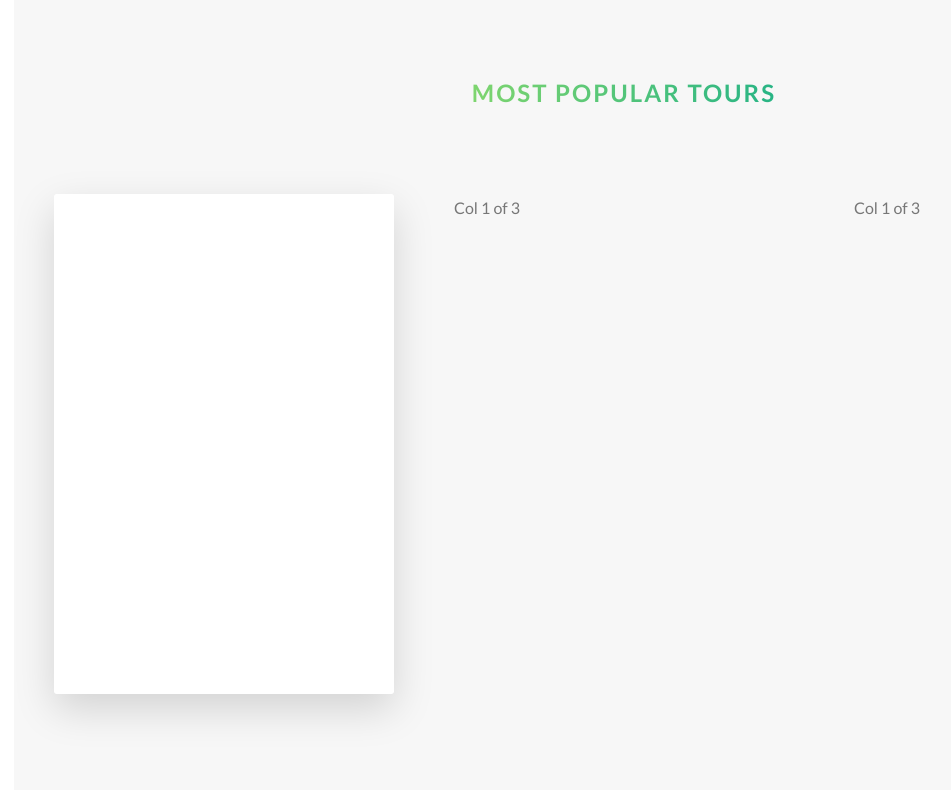
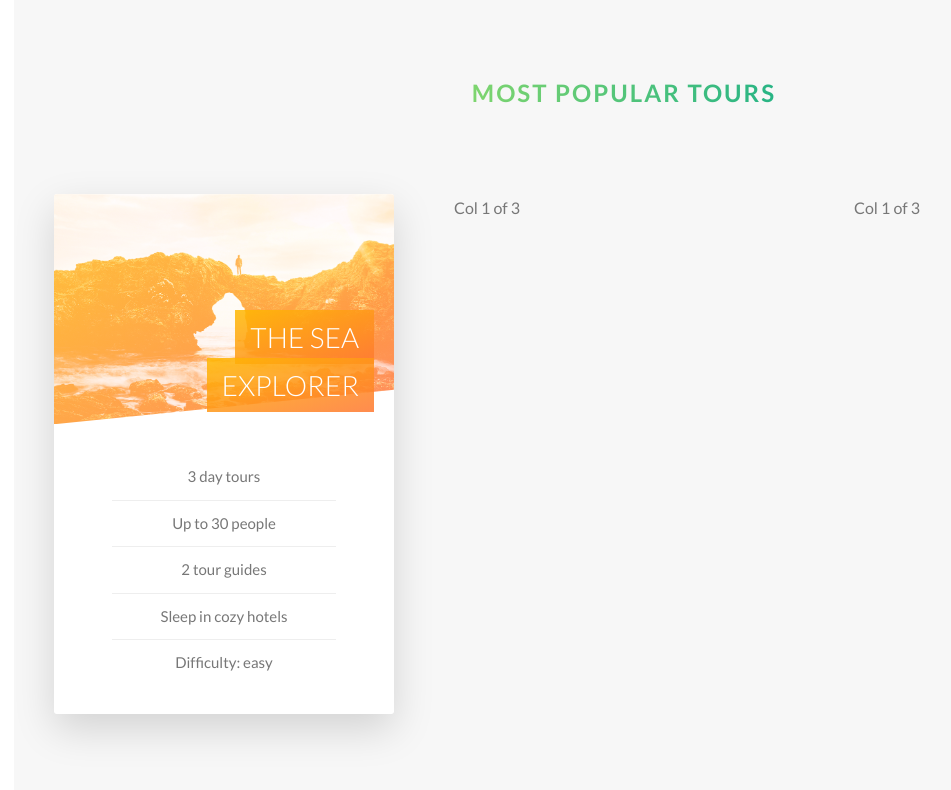
Before and after one commit to Pooya-Gordani/natours, a website: page index.html in a window 1280 px wide. Shown: the part 2305-3095 px from the top of the page, without its empty margins (16-967 px from the left). Drawn offline with Linux system fonts and the light colour scheme.

Commit message:
build tours section (part 2)

```diff
--- a/index.html
+++ b/index.html
@@ -112,8 +112,25 @@
                 <div class="col-1-of-3">
                     <div class="card">
                         <div class="card__side card__side--front">
-                            FRONT
+                            <div class="card__picture card__picture--1">
+                                &nbsp;
+                            </div>
+                            <h4 class="card__heading">
+                                <span class="card__heading-span card__heading-span--1">
+                                    The Sea Explorer
+                                </span>
+                            </h4>
+                            <div class="card__details">
+                                <ul>
+                                    <li>3 day tours</li>
+                                    <li>Up to 30 people</li>
+                                    <li>2 tour guides</li>
+                                    <li>Sleep in cozy hotels</li>
+                                    <li>Difficulty: easy</li>
+                                </ul>
+                            </div>
                         </div>
+
                         <div class="card__side card__side--back card__side--back-1">
                             BACK
                         </div>
--- a/sass/abstracts/_variables.scss
+++ b/sass/abstracts/_variables.scss
@@ -10,6 +10,7 @@ $color-tertiary-light: #2998ff;
 $color-tertiary-dark: #5643fa;
 
 $color-grey-light-1: #f7f7f7;
+$color-grey-light-2: #eee;
 
 $color-black: #000000;
 $color-grey-dark: #777;
--- a/sass/components/_card.scss
+++ b/sass/components/_card.scss
@@ -1,14 +1,12 @@
 .card{
+    // FUNCTIONALITY
+    height: 52rem;
     perspective: 150rem;
     -moz-perspective: 150rem;
     position: relative;
-    height: 50rem;
 
     &__side{
-        color: #fff;
-        font-size: 2rem;
-
-        height: 50rem;
+        height: 52rem;
         transition: all 0.8s ease;
         position: absolute;
         top: 0;
@@ -17,6 +15,7 @@
         backface-visibility: hidden;
         border-radius: 3px;
         box-shadow: 0 1.5rem 4rem rgba($color-black, 0.15);
+        overflow: hidden;
 
         &--front{
             background-color: $color-white;
@@ -33,10 +32,73 @@
     }
 
     &:hover &__side--front{
-        transform: rotateY(180deg);
+        transform: rotateY(-180deg);
     }
 
     &:hover &__side--back{
         transform: rotateY(0deg);
     }
+
+    // FRONT SIDE STYLING
+    &__picture{
+        background-size: cover;
+        height: 23rem;
+        background-blend-mode: screen;
+        -webkit-clip-path: polygon(0 0, 100% 0, 100% 85%, 0 100%);
+        clip-path: polygon(0 0, 100% 0, 100% 85%, 0 100%);
+
+        &--1{
+            background-image: linear-gradient(to right bottom, $color-secondary-light, $color-secondary-dark),
+            url(../../img/nat-5.jpg);
+        }
+        &--2{
+            background-image: url(../../img/nat-5.jpg);
+        }
+        &--3{
+            background-image: url(../../img/nat-5.jpg);
+        }
+    }
+
+    &__heading{
+        width: 75%;
+        font-size: 2.8rem;
+        text-align: right;
+        font-weight: 300;
+        text-transform: uppercase;
+        color: $color-white;
+        position: absolute;
+        top: 12rem;
+        right: 2rem;
+    }
+
+    &__heading-span{
+        padding: 1rem 1.5rem;
+            -webkit-box-decoration-break: clone;
+            box-decoration-break: clone;
+        &--1{
+            background-image: linear-gradient(to right bottom,
+                rgba($color-secondary-light, 0.85),
+                rgba($color-secondary-dark, 0.85));
+        }
+    }
+
+    &__details{
+        padding: 3rem;
+
+        ul{
+            list-style: none;
+            width: 80%;
+            margin: 0 auto;
+
+            li{
+                text-align: center;
+                font-size: 1.5rem;
+                padding: 1rem;
+
+                &:not(:last-child){
+                    border-bottom: 1px solid $color-grey-light-2;
+                }
+            }
+        }
+    }
 }
--- a/sass/layout/_header.scss
+++ b/sass/layout/_header.scss
@@ -9,6 +9,7 @@
     background-position: top;
     position: relative;
 
+    -webkit-clip-path: polygon(0 0, 100% 0, 100% 75vh, 0 100%);
     clip-path: polygon(0 0, 100% 0, 100% 75vh, 0 100%);
 
     &__logo-box{
```
Also changed, not shown: css/style.css, 1 other file.
